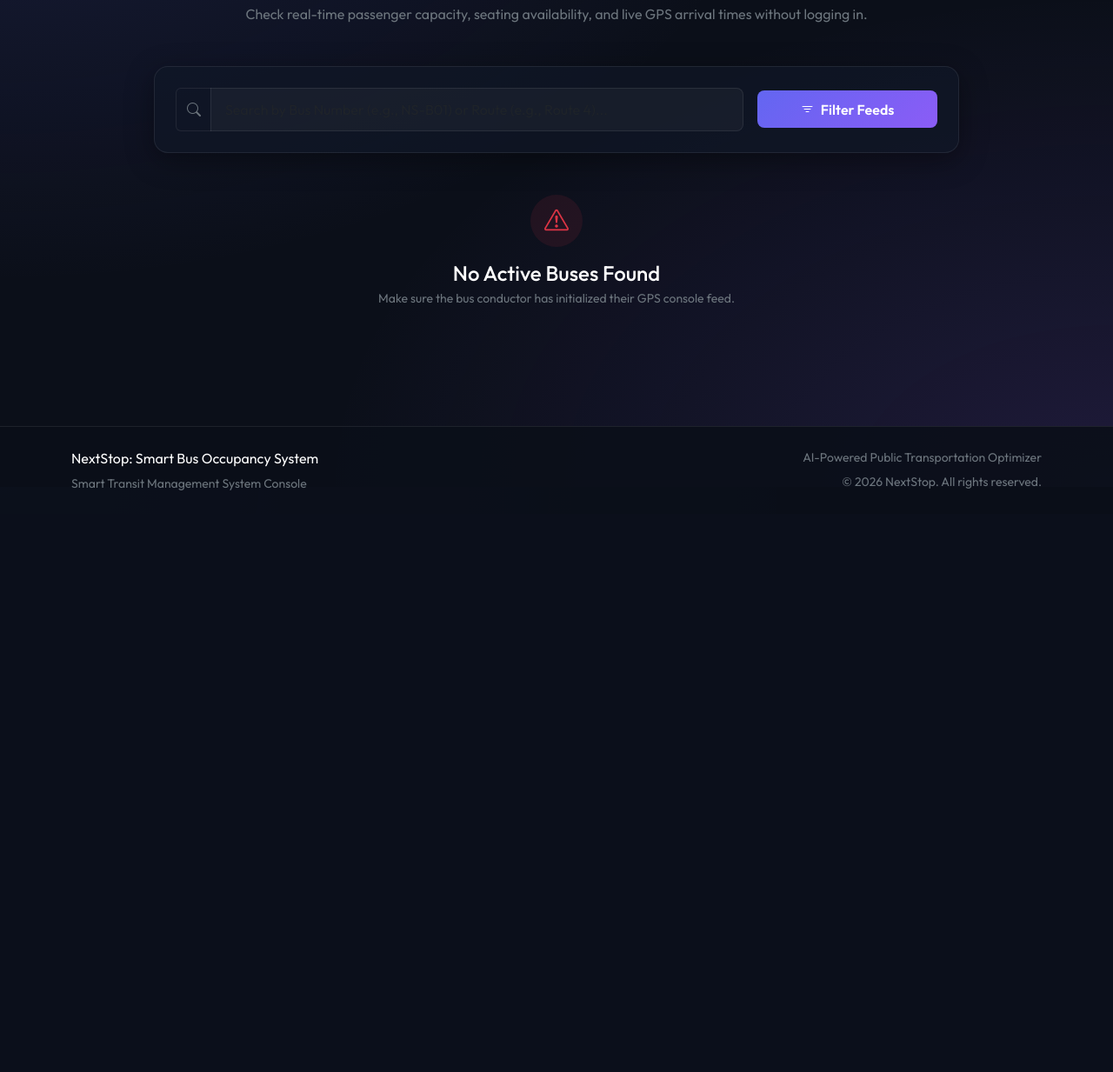
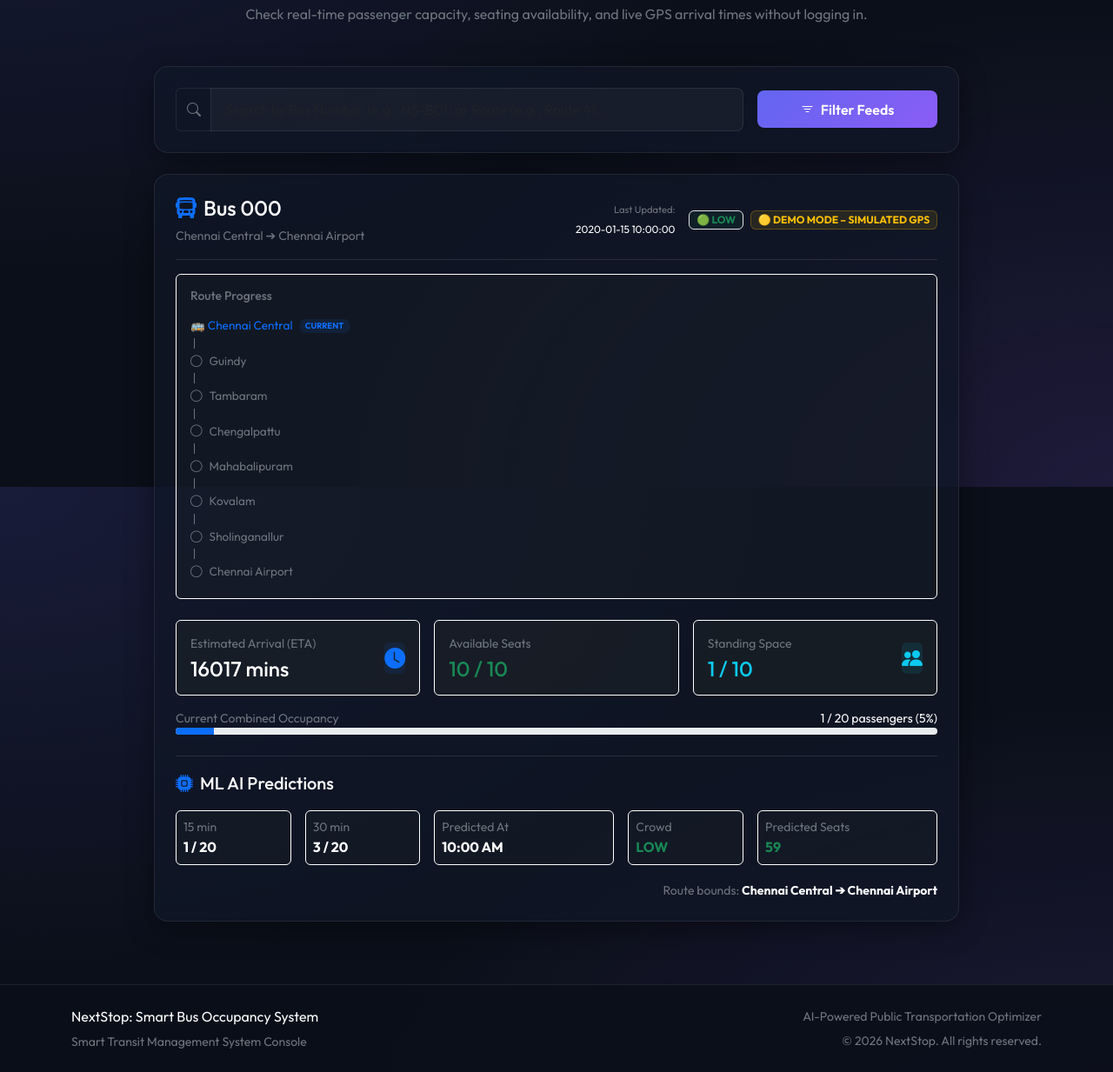
Before and after one commit to kanishka-987/NextStop, a Flask app: page /passenger in a window 1280 px wide. Shown: the part 240-1473 px from the top of the page at 87% size. Before the commit the page ends 804 px from the top, so only its background shows below. Run offline with Flask 3, Linux system fonts and the light colour scheme; tables that the repository leaves empty hold one stand-in row (values such as "Sample post"); data that the repository does not hold is empty.

Commit message:
Implement passenger-portal

```diff
--- a/app.py
+++ b/app.py
@@ -489,18 +489,26 @@ def passenger_search():
         conn = get_db_connection()
         cursor = conn.cursor(dictionary=True)
 
-        # Select all active buses joined with occupancy
+        # Select all active buses joined with occupancy and bus_location
+        # Using JOIN on bus_location ensures only buses actively tracked are shown
         cursor.execute("""
-            SELECT o.*, b.route_name
-            FROM occupancy o
-            JOIN buses b ON o.bus_number = b.bus_number
+            SELECT b.bus_number, b.route_name,
+                   COALESCE(o.current_occupancy, 0) as current_occupancy,
+                   COALESCE(o.seat_capacity, 60) as seat_capacity,
+                   COALESCE(o.seats_available, 60) as seats_available,
+                   COALESCE(o.standing_capacity, 20) as standing_capacity,
+                   COALESCE(o.standing_available, 20) as standing_available,
+                   l.latitude, l.longitude, l.current_stop, l.is_demo, l.last_updated
+            FROM buses b
+            LEFT JOIN occupancy o ON b.bus_number = o.bus_number
+            JOIN bus_location l ON b.bus_number = l.bus_number
             WHERE b.status = 'active'
         """)
         buses = cursor.fetchall()
 
         for bus in buses:
             bus_num = bus['bus_number']
-            route_name = bus['route_name']
+            route_name = bus['route_name'] or ""
             source_stop = "Central Station"
             destination_stop = "East Airport"
 
@@ -508,17 +516,14 @@ def passenger_search():
             if query and (query.lower() not in bus_num.lower() and query.lower() not in route_name.lower()):
                 continue
 
-            # Fetch latest location of the bus
-            cursor.execute("SELECT * FROM bus_location WHERE bus_number = %s ORDER BY last_updated DESC LIMIT 1", (bus_num,))
-            loc = cursor.fetchone()
-
             # Fetch latest prediction of the bus
             cursor.execute("SELECT * FROM predictions WHERE bus_number = %s ORDER BY prediction_time DESC LIMIT 1", (bus_num,))
             pred = cursor.fetchone()
 
-            current_stop = loc['current_stop'] if loc else 'Central Station'
-            latitude = loc['latitude'] if loc else 13.0827
-            longitude = loc['longitude'] if loc else 80.2707
+            current_stop = bus['current_stop'] or 'Central Station'
+            latitude = float(bus['latitude']) if bus['latitude'] is not None else 13.0827
+            longitude = float(bus['longitude']) if bus['longitude'] is not None else 80.2707
+            is_demo = bool(bus.get('is_demo', False))
 
             # Determine next stop in the sequence
             next_stop = 'East Airport'
@@ -542,6 +547,7 @@ def passenger_search():
             base_predicted = pred['predicted_occupancy'] if pred else bus['current_occupancy']
             pred_15 = int(base_predicted)
             pred_30 = min(80, int(pred_15 * 1.1) + 2) if pred_15 > 0 else 5
+            prediction_time_str = pred['prediction_time'].strftime('%I:%M %p') if pred and pred.get('prediction_time') else "N/A"
 
             # Calculate the crowd level based on predicted occupancy (15m) relative to total capacity of 80:
             if pred_15 >= 80:
@@ -578,6 +584,7 @@ def passenger_search():
                 'standing_available': bus['standing_available'],
                 'pred_15': pred_15,
                 'pred_30': pred_30,
+                'prediction_time_str': prediction_time_str,
                 'pred_seats_available': pred_seats_available,
                 'standing_warning': standing_warning,
                 'crowd_level': crowd_level,
@@ -586,7 +593,9 @@ def passenger_search():
                 'eta': eta,
                 'latitude': latitude,
                 'longitude': longitude,
-                'gps_status': 'Online' if loc else 'Offline'
+                'is_demo': is_demo,
+                'last_updated_str': str(bus['last_updated']) if bus['last_updated'] else "Just now",
+                'gps_status': 'Demo Mode' if is_demo else 'Live'
             })
 
     except Exception as e:
--- a/templates/passenger_home.html
+++ b/templates/passenger_home.html
@@ -127,35 +127,46 @@
                                     <span class="text-secondary small">Chennai Central ➔ Chennai Airport</span>
                                 </div>
                                 <div class="d-flex align-items-center gap-2">
+                                    <div class="text-end me-2 d-none d-sm-block">
+                                        <span class="text-secondary" style="font-size: 0.70rem; display: block;">Last Updated:</span>
+                                        <span class="text-white" style="font-size: 0.75rem;">${bus.last_updated_str}</span>
+                                    </div>
                                     <span class="badge ${badgeClass} bg-opacity-10 border border-current px-2.5 py-1 text-uppercase font-weight-semibold" style="font-size: 0.75rem;">
                                         ${bus.crowd_indicator} ${bus.crowd_level}
                                     </span>
-                                    <span class="badge bg-success bg-opacity-10 text-success border border-success border-opacity-25 px-2.5 py-1 font-weight-semibold" style="font-size: 0.75rem;">
-                                        GPS Feed: ${bus.gps_status}
+                                    <span class="badge ${bus.is_demo ? 'bg-warning text-warning border-warning' : 'bg-success text-success border-success'} bg-opacity-10 border border-opacity-25 px-2.5 py-1 font-weight-semibold" style="font-size: 0.75rem;">
+                                        ${bus.is_demo ? '🟡 DEMO MODE – SIMULATED GPS' : '🟢 LIVE GPS'}
                                     </span>
                                 </div>
                             </div>
 
                             <!-- Route Stop Progress Visualizer -->
                             <div class="mb-4">
-                                <div class="d-flex align-items-center justify-content-between mb-2">
-                                    <div class="text-start">
-                                        <span class="text-secondary small d-block">Current Stop</span>
-                                        <strong class="text-white">${currAlias}</strong>
-                                    </div>
-                                    <div class="text-center flex-grow-1 px-4 d-none d-sm-block">
-                                        <div class="position-relative py-2">
-                                            <div class="progress" style="height: 3px; background: rgba(255,255,255,0.05);">
-                                                <div class="progress-bar progress-bar-striped progress-bar-animated bg-primary" style="width: ${pct}%"></div>
-                                            </div>
-                                            <span class="position-absolute top-50 start-50 translate-middle badge rounded-pill bg-primary bg-opacity-10 text-primary border border-primary border-opacity-25 px-2 py-0.5" style="font-size: 0.65rem;">
-                                                EN ROUTE
-                                            </span>
-                                        </div>
-                                    </div>
-                                    <div class="text-end">
-                                        <span class="text-secondary small d-block">Next Stop</span>
-                                        <strong class="text-white">${nextAlias}</strong>
+                                <div class="p-3 rounded bg-dark bg-opacity-25 border border-white border-opacity-5">
+                                    <h6 class="text-secondary small mb-3">Route Progress</h6>
+                                    <div class="d-flex flex-column" style="font-size: 0.85rem;">
+                                        ${stopsArray.map((stop, index) => {
+                                            const stopAlias = aliasMap[stop] || stop;
+                                            let icon = '<i class="bi bi-circle text-secondary me-2"></i>';
+                                            let textClass = 'text-secondary';
+                                            let suffix = '';
+
+                                            if (index < currIndex) {
+                                                icon = '<i class="bi bi-check-circle-fill text-success me-2"></i>';
+                                                textClass = 'text-success';
+                                            } else if (index === currIndex) {
+                                                icon = '🚌&nbsp;';
+                                                textClass = 'text-primary font-weight-bold';
+                                                suffix = ' <span class="badge bg-primary bg-opacity-10 text-primary ms-2" style="font-size:0.6rem;">CURRENT</span>';
+                                            }
+
+                                            return `
+                                                <div class="d-flex align-items-center mb-1">
+                                                    ${icon} <span class="${textClass}">${stopAlias}</span>${suffix}
+                                                </div>
+                                                ${index < stopsArray.length - 1 ? `<div class="ms-1 ps-2 border-start border-secondary mb-1" style="height: 12px; margin-left: 6px;"></div>` : ''}
+                                            `;
+                                        }).join('')}
                                     </div>
                                 </div>
                             </div>
@@ -221,13 +232,13 @@
                                 </div>
 
                                 <div class="row g-3">
-                                    <div class="col-sm-6 col-md-3">
+                                    <div class="col-sm-6 col-md-2">
                                         <div class="p-2 rounded bg-dark bg-opacity-25 border border-white border-opacity-5">
                                             <span class="text-secondary small d-block">15 min</span>
                                             <strong class="text-white">${bus.pred_15} / ${bus.seat_capacity + bus.standing_capacity}</strong>
                                         </div>
                                     </div>
-                                    <div class="col-sm-6 col-md-3">
+                                    <div class="col-sm-6 col-md-2">
                                         <div class="p-2 rounded bg-dark bg-opacity-25 border border-white border-opacity-5">
                                             <span class="text-secondary small d-block">30 min</span>
                                             <strong class="text-white">${bus.pred_30} / ${bus.seat_capacity + bus.standing_capacity}</strong>
@@ -235,7 +246,13 @@
                                     </div>
                                     <div class="col-sm-6 col-md-3">
                                         <div class="p-2 rounded bg-dark bg-opacity-25 border border-white border-opacity-5">
-                                            <span class="text-secondary small d-block">Crowd Level</span>
+                                            <span class="text-secondary small d-block">Predicted At</span>
+                                            <strong class="text-white">${bus.prediction_time_str}</strong>
+                                        </div>
+                                    </div>
+                                    <div class="col-sm-6 col-md-2">
+                                        <div class="p-2 rounded bg-dark bg-opacity-25 border border-white border-opacity-5">
+                                            <span class="text-secondary small d-block">Crowd</span>
                                             <strong class="text-${bus.crowd_color} text-uppercase">${bus.crowd_level}</strong>
                                         </div>
                                     </div>
```
Also changed, not shown: 1 other file.
